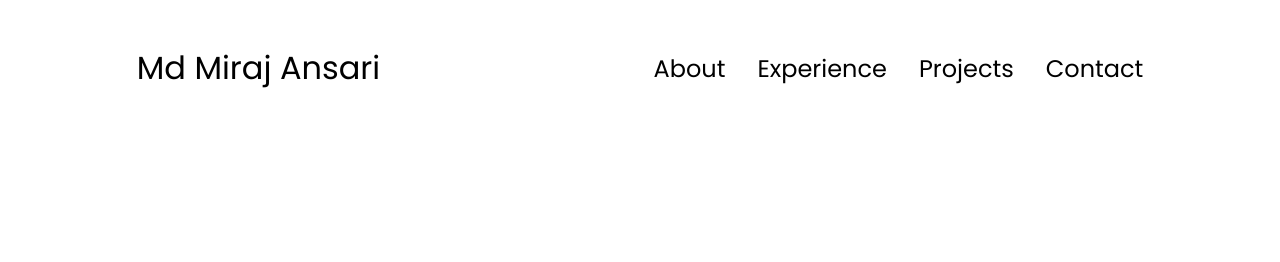
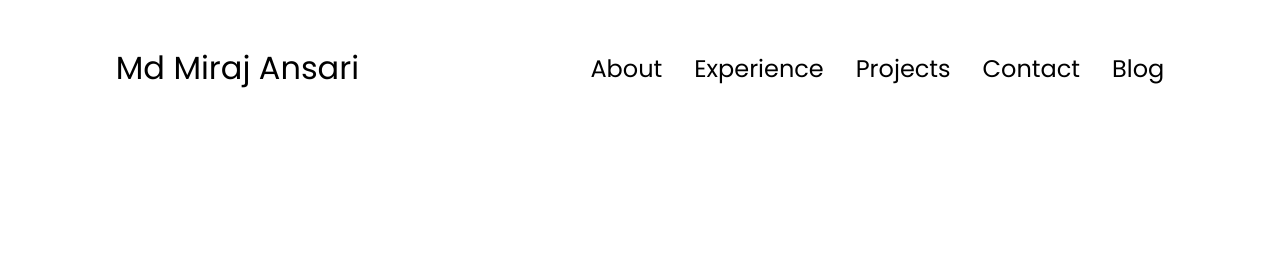
Before and after one commit to mirajhad/MirajPortfolio-V1, a plain HTML site: page index.html in a window 1280 px wide. Shown: the top 262 px of the page. Drawn offline with Linux system fonts and the light colour scheme.

Commit message:
blog link

```diff
--- a/index.html
+++ b/index.html
@@ -19,6 +19,7 @@
         <li><a href="#experience">Experience</a></li>
         <li><a href="#projects">Projects</a></li>
         <li><a href="#contact">Contact</a></li>
+        <li><a href="https://dev.to/mirajhad">Blog</a></li>
       </ul>
     </div>
   </nav>
@@ -35,6 +36,7 @@
         <li><a href="#experience" onclick="toggleMenu()">Experience</a></li>
         <li><a href="#projects" onclick="toggleMenu()">Projects</a></li>
         <li><a href="#contact" onclick="toggleMenu()">Contact</a></li>
+        <li><a href="https://dev.to/mirajhad" onclick="toggleMenu()">Blog</a></li>
       </div>
     </div>
   </nav>
```
